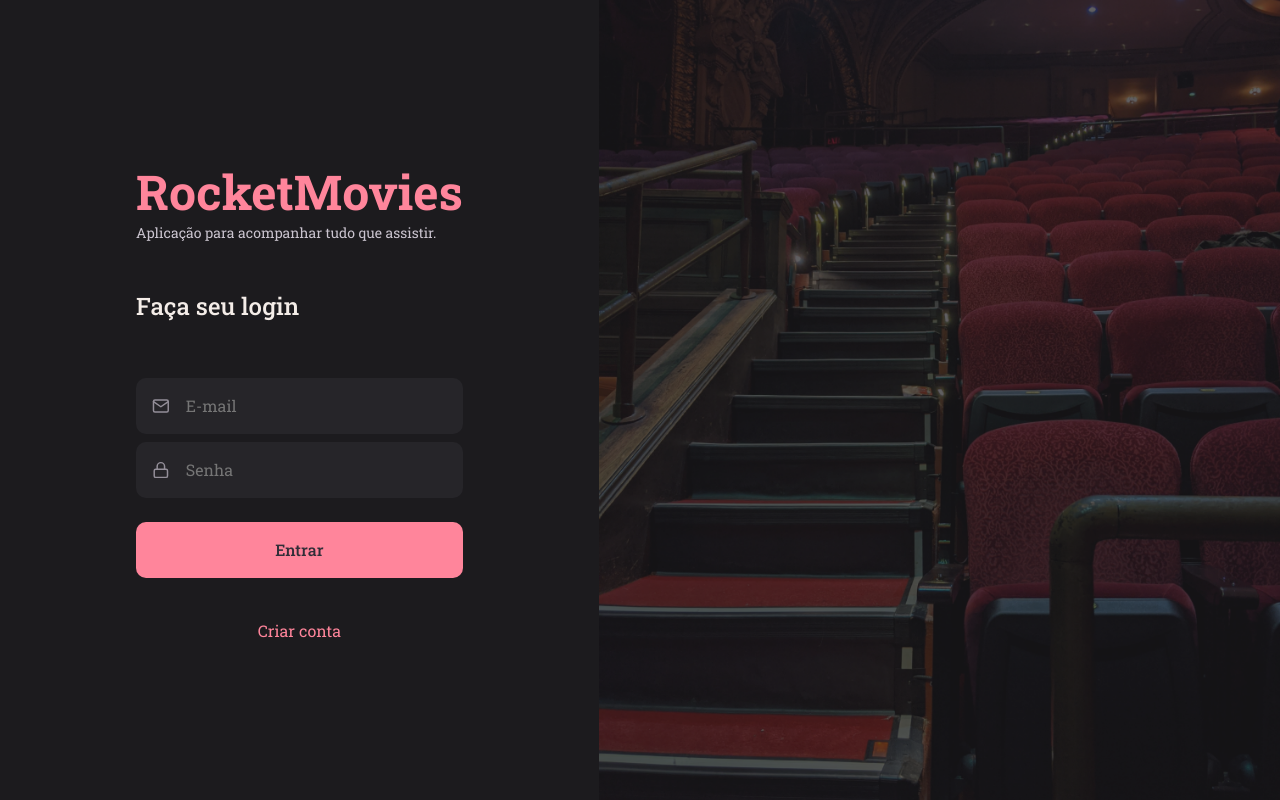
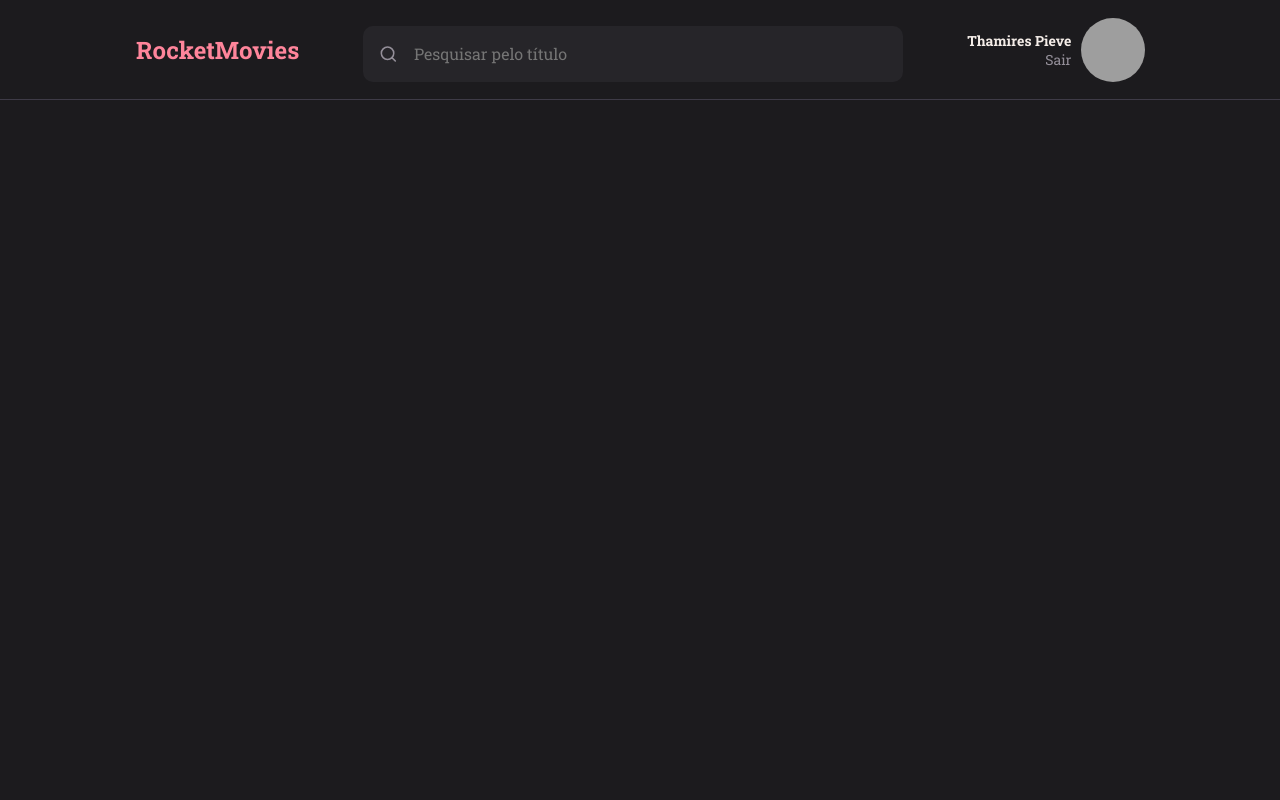
Before and after one commit to thamirespieve/rocketMovies, a React (Vite) app: page / in a window 1280 px wide. Built offline with nearby package versions, Linux system fonts and the light colour scheme; grey boxes are pictures that could not be loaded.

Commit message:
feat: Create Header component

```diff
--- /dev/null
+++ b/src/components/Header/Header.jsx
@@ -0,0 +1,21 @@
+import {FiSearch} from "react-icons/fi"
+
+import { Container } from "./style";
+import {Input} from "../Input/Input"
+export function Header (){
+
+  return(
+    <Container>
+      <h1>RocketMovies</h1>
+      <Input type="text" placeholder="Pesquisar pelo título" icon={FiSearch }/>
+
+      <main>
+        <div>
+          <h2>Thamires Pieve</h2>
+          <p>Sair</p>
+        </div>
+        <img src="https://github.com/thamirespieve.png" alt="Imagem de usuário do github" />
+      </main>
+    </Container>
+  )
+}
--- /dev/null
+++ b/src/components/Header/style.js
@@ -0,0 +1,50 @@
+import styled from 'styled-components'
+
+export const Container = styled.div`
+  width: 100%;
+  height: 100px;
+  border-bottom: 1px solid ${({ theme }) => theme.COLORS.LINE_HEADER};
+
+  display: flex;
+
+  justify-content: space-around;
+  align-items: center;
+
+  h1 {
+    color: ${({ theme }) => theme.COLORS.PINK};
+    font-weight: 700;
+    font-size: 24px;
+    line-height: 32px;
+
+    margin-left: 136px;
+    margin-right: 64px;
+  }
+
+  > main {
+    display: flex;
+    margin-left: 64px;
+    margin-right: 123px;
+    align-items: center;
+
+    width: 450px;
+
+    h2 {
+      color: ${({ theme }) => theme.COLORS.WHITE};
+      font-weight: 700;
+      font-size: 14px;
+    }
+
+    p {
+      color: ${({ theme }) => theme.COLORS.GRAY_99};
+      font-size: 14px;
+      text-align: end;
+    }
+
+    img {
+      width: 64px;
+      height: 64px;
+      border-radius: 50%;
+      margin-left: 10px;
+    }
+  }
+`
--- /dev/null
+++ b/src/pages/Home/Home.jsx
@@ -0,0 +1,11 @@
+import { Header } from "../../components/Header/Header";
+import { Container } from "./style";
+
+export function Home(){
+
+  return(
+    <Container>
+      <Header/>
+    </Container>
+  )
+}
--- /dev/null
+++ b/src/pages/Home/style.js
@@ -0,0 +1,8 @@
+import styled from 'styled-components'
+
+export const Container = styled.div`
+  width: 100%;
+  height: 100vh;
+
+  display: flex;
+`
--- /dev/null
+++ b/src/routes/app.routes.jsx
@@ -0,0 +1,13 @@
+import { Routes,Route } from "react-router-dom"
+
+import { Home } from "../pages/Home/Home"
+
+export function AppRoutes(){
+
+  return(
+    <Routes>
+      <Route path="/" element={<Home/>}/>
+    </Routes>
+  )
+
+}
--- a/src/routes/index.jsx
+++ b/src/routes/index.jsx
@@ -1,12 +1,13 @@
 import {BrowserRouter} from "react-router-dom"
 
 import { AuthRoutes } from "./auth.routes"
+import { AppRoutes } from "./app.routes"
 
 export function Routes(){
 
   return(
     <BrowserRouter>
-      <AuthRoutes/>
+      <AppRoutes/>
     </BrowserRouter>
   )
 
--- a/src/styles/theme.js
+++ b/src/styles/theme.js
@@ -1,9 +1,11 @@
 export default {
   COLORS: {
-    BACKGROUND_BLACK: '#1c1b1e',
-    BACKGROUND_HEADER: '#1C1B1E',
+    BACKGROUND_BLACK: '#1C1B1E;',
+    BACKGROUND_HEADER: '#292a2d',
     BACKGROUND_INPUT: '#262529',
     BACKGROUND_INPUT_0F: '#0D0C0F',
+
+    LINE_HEADER: '#3E3B47',
 
     PINK: '#FF859B',
     WHITE: '#F4EDE8',
```
